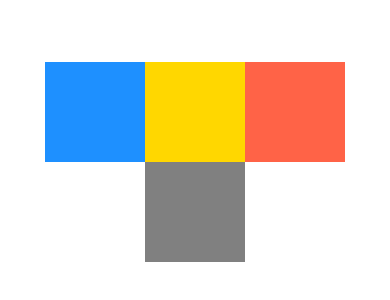
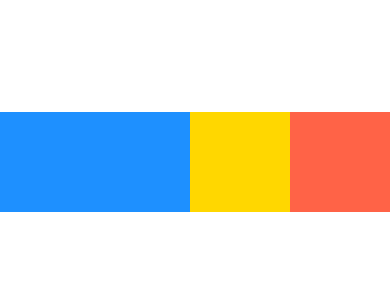
Before and after one commit to JHRPJayamaha/Get-set-ready-go-for-react-native, a React Native app: screen / in a window 390 px wide. Shown: the part 260-560 px from the top of the page. Built offline with nearby package versions, Linux system fonts and the light colour scheme.

Commit message:
flexBasis,flexGrow and flexShrink

```diff
--- a/App.js
+++ b/App.js
@@ -27,15 +27,15 @@
         justifyContent: "center",
         alignItems: "center",
         alignContent: "center",
-        flexWrap: "wrap",
+        //flexWrap: "wrap",
       }}
     >
       <View
         style={{
           backgroundColor: "dodgerblue",
-          width: 100,
+          flexShrink: 1,
+          width: 400,
           height: 100,
-          //alignSelf: "flex-start",
         }}
       />
       <View
@@ -52,13 +52,6 @@
           height: 100,
         }}
       />
-      <View
-        style={{
-          backgroundColor: "grey",
-          width: 100,
-          height: 100,
-        }}
-      />
     </View>
   );
 }
```
